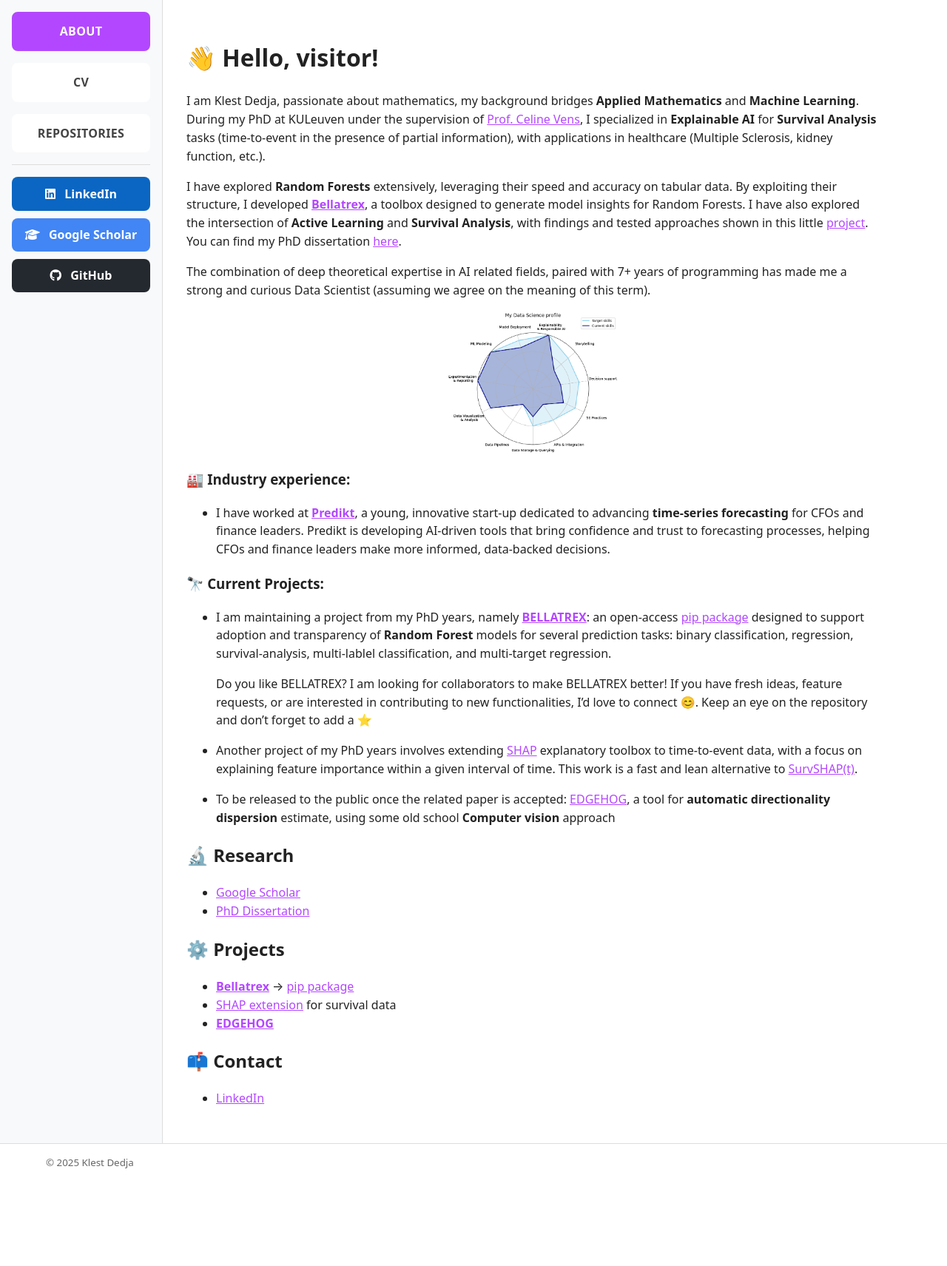
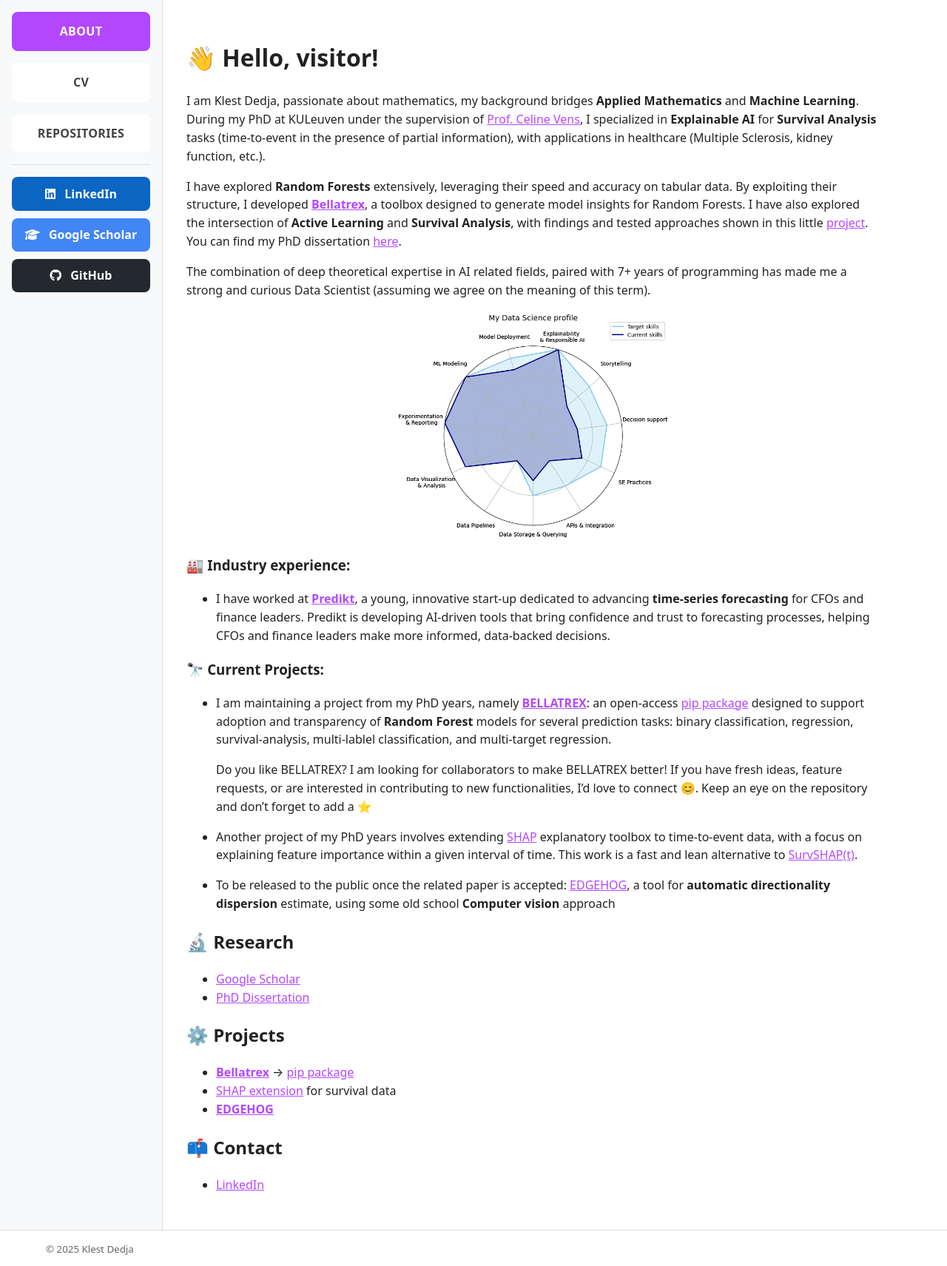
Before and after one commit to KlestDedja/klestdedja.github.io, a Jekyll site: the page built from index.md, in a window 1280 px wide. Shown: the whole page at 74% size. Built offline with Jekyll 4.4.1, drawn with Linux system fonts in a browser that asks for light colours; a style sheet for code colours, icons or effects is not loaded; before the commit the page ends 1595 px from its top, so only the background shows below that.

Commit message:
Resize spider plot
Again, something did not scale as expected

```diff
--- a/index.md
+++ b/index.md
@@ -13,7 +13,7 @@
 The combination of deep theoretical expertise in AI related fields, paired with 7+ years of programming has made me a strong and curious Data Scientist (assuming we agree on the meaning of this term).
 
 <p align="center">
-  <img src="/images/skills-chart-profile.png" alt="Skills Map"  style="width:25%; height:auto;" />
+  <img src="/images/skills-chart-profile.png" alt="Skills Map"  style="width:40%; height:auto;" />
 </p>
 
 ### 🏭 Industry experience:
```
